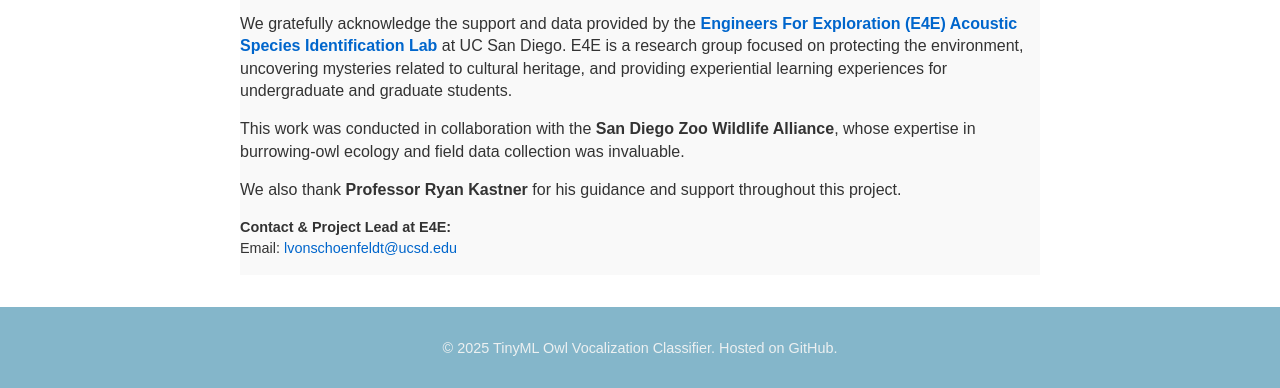
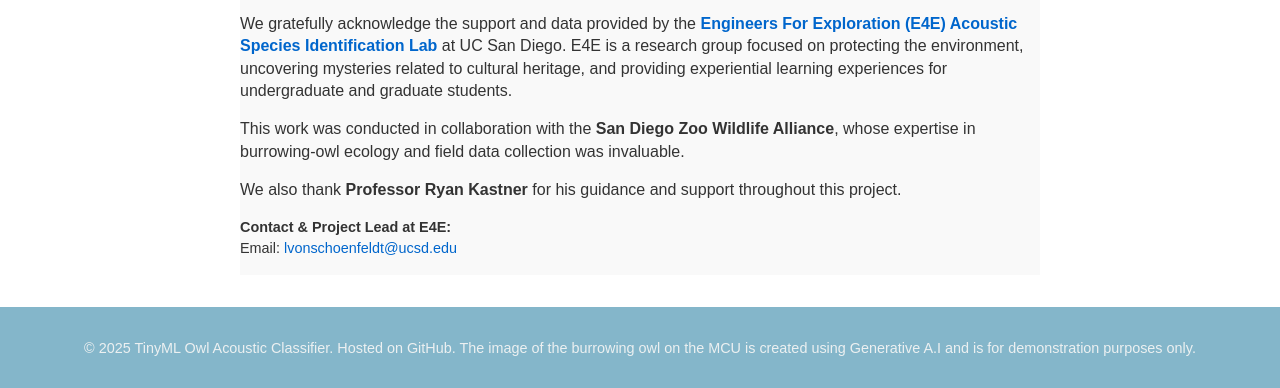
Before and after one commit to abhay-lal/CSE145-237D-ML, a plain HTML site: page index.html in a window 1280 px wide. Shown: the part 4038-4426 px from the top of the page. Drawn offline with Linux system fonts and the light colour scheme.

Commit message:
fix footer

```diff
--- a/index.html
+++ b/index.html
@@ -471,8 +471,9 @@
   <!-- ========= FOOTER ========= -->
   <footer>
     <p>
-      &copy; 2025 TinyML Owl Vocalization Classifier.
+      &copy; 2025 TinyML Owl Acoustic Classifier.
       Hosted on <a href="https://github.com/your-username/TinyML-Owl-Project" target="_blank">GitHub</a>.
+      The image of the burrowing owl on the MCU is created using Generative A.I and is for demonstration purposes only.
     </p>
   </footer>
 
```
